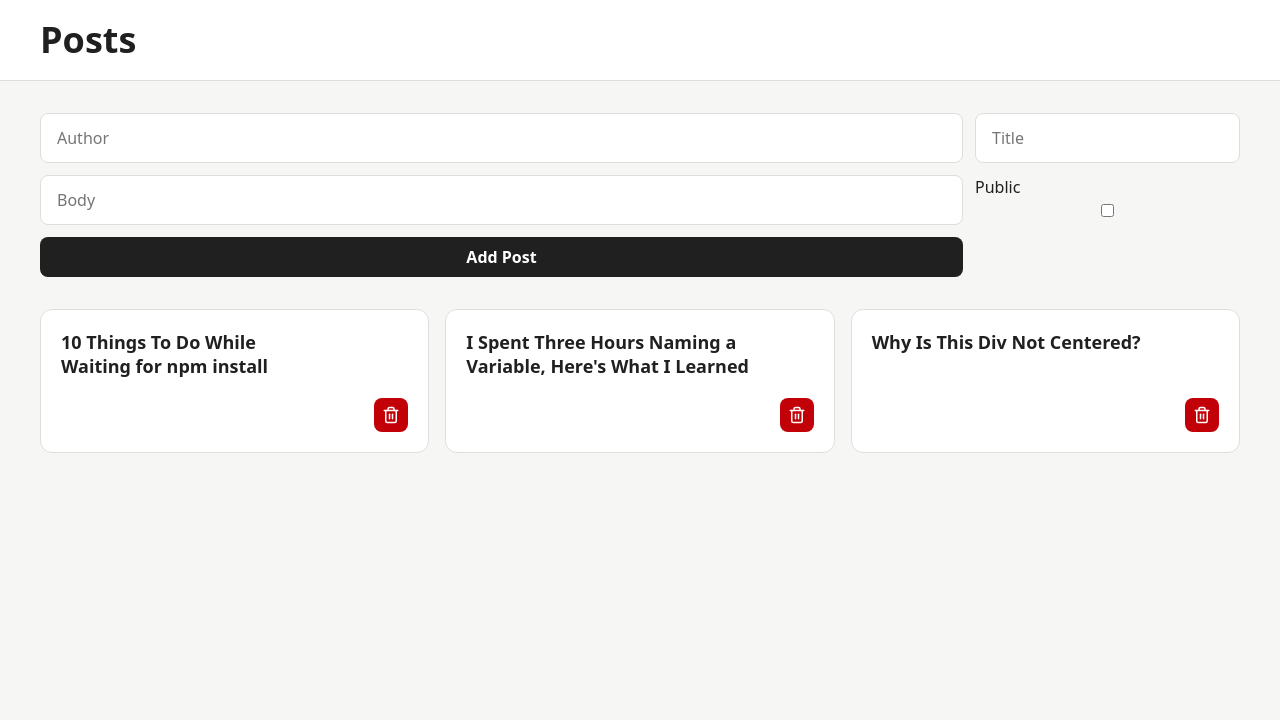
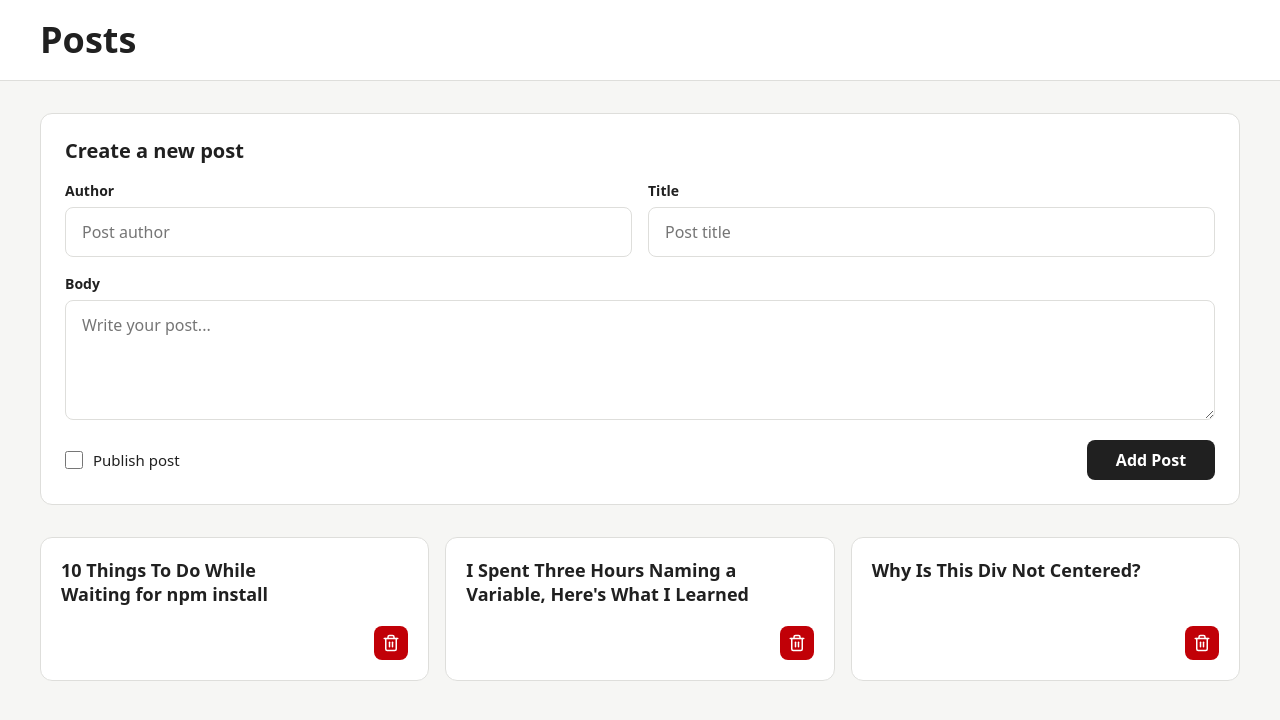
Before and after one commit to emanuelefavero/react-form, a React (Vite) app: page / in a window 1280 px wide. Shown: the top 720 px of the page. Built offline with nearby package versions, Linux system fonts and the light colour scheme.

Commit message:
style: add UI to updated PostForm component

```diff
--- a/src/components/PostForm.css
+++ b/src/components/PostForm.css
@@ -1,9 +1,86 @@
 .post-form {
+  --columns: 1;
+
   display: grid;
-  grid-template-columns: minmax(0, 1fr);
-  gap: 0.75rem;
+  grid-template-columns: repeat(var(--columns), minmax(0, 1fr));
+  gap: 1rem;
+  padding: 1.25rem;
+  border: 1px solid var(--border);
+  border-radius: 0.75rem;
+  background-color: var(--background);
 
-  @media (width >= 36rem) {
-    grid-template-columns: minmax(0, 1fr) auto;
+  .form-title,
+  .form-group-wide,
+  .form-actions {
+    grid-column: 1 / -1;
+  }
+
+  .form-title {
+    font-size: 1.25rem;
+    line-height: 1.3;
+  }
+
+  .form-group {
+    display: flex;
+    flex-direction: column;
+    gap: 0.375rem;
+
+    label {
+      font-size: 0.875rem;
+      font-weight: 600;
+    }
+  }
+
+  .form-textarea {
+    min-height: 7.5rem;
+    resize: vertical;
+  }
+
+  .form-actions {
+    display: flex;
+    flex-direction: column;
+    gap: 1rem;
+    padding-top: 0.25rem;
+  }
+
+  .checkbox-label {
+    display: inline-flex;
+    align-items: center;
+    gap: 0.625rem;
+    font-size: 0.9375rem;
+    font-weight: 500;
+    cursor: pointer;
+    user-select: none;
+  }
+
+  .checkbox-input {
+    width: 1.125rem;
+    height: 1.125rem;
+    min-width: 1.125rem;
+    padding: 0;
+    border: 0;
+    accent-color: var(--primary);
+    cursor: pointer;
+  }
+
+  .button {
+    width: 100%;
+  }
+
+  @media (width >= 48rem) {
+    --columns: 2;
+
+    padding: 1.5rem;
+
+    .form-actions {
+      flex-direction: row;
+      align-items: center;
+      justify-content: space-between;
+    }
+
+    .button {
+      width: auto;
+      min-width: 8rem;
+    }
   }
 }
--- a/src/components/PostForm.jsx
+++ b/src/components/PostForm.jsx
@@ -37,14 +37,13 @@ export const PostForm = ({ onAddPost }) => {
 
   return (
     <form className='post-form' onSubmit={handleSubmit}>
-      {/* Inputs */}
+      <h2 className='form-title'>Create a new post</h2>
+
       <div className='form-group'>
-        <label htmlFor='post-form-author' className='sr-only'>
-          Author
-        </label>
+        <label htmlFor='post-form-author'>Author</label>
         <Input
           name='author'
-          placeholder='Author'
+          placeholder='Post author'
           id='post-form-author'
           value={formData.author}
           onChange={handleFormData}
@@ -52,47 +51,47 @@ export const PostForm = ({ onAddPost }) => {
         />
       </div>
       <div className='form-group'>
-        <label htmlFor='post-form-title' className='sr-only'>
-          Title
-        </label>
+        <label htmlFor='post-form-title'>Title</label>
         <Input
           name='title'
-          placeholder='Title'
+          placeholder='Post title'
           id='post-form-title'
           value={formData.title}
           onChange={handleFormData}
           required
         />
       </div>
-      <div className='form-group'>
-        <label htmlFor='post-form-body' className='sr-only'>
-          Body
-        </label>
-        <Input
+
+      <div className='form-group form-group-wide'>
+        <label htmlFor='post-form-body'>Body</label>
+        <textarea
+          className='input form-textarea'
           name='body'
-          placeholder='Body'
+          placeholder='Write your post...'
           id='post-form-body'
           value={formData.body}
           onChange={handleFormData}
           required
         />
       </div>
-      <div className='form-group'>
-        <label htmlFor='post-form-public'>Public</label>
+
+      <div className='form-actions'>
+        <label className='checkbox-label' htmlFor='post-form-public'>
           <Input
+            className='checkbox-input'
             type='checkbox'
             name='public'
             id='post-form-public'
-          value={formData.public}
+            checked={formData.public}
             onChange={handleFormData}
-          required
           />
-      </div>
+          Publish post
+        </label>
 
-      {/* Submit Button */}
         <Button type='submit' variant={Button.variant.primary}>
           Add Post
         </Button>
+      </div>
     </form>
   );
 };
```
Lines whose indentation alone changed are shown as unchanged.
